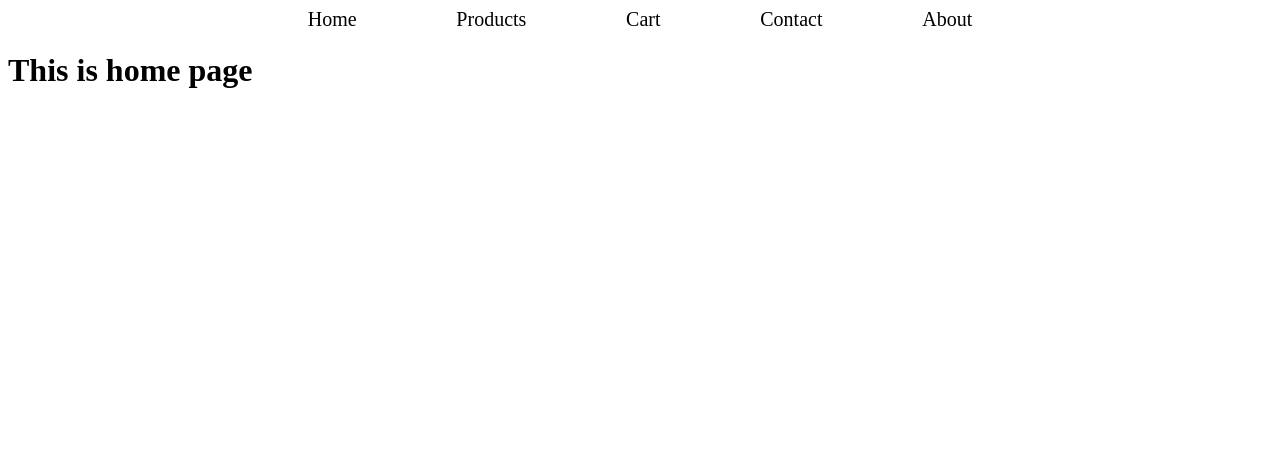
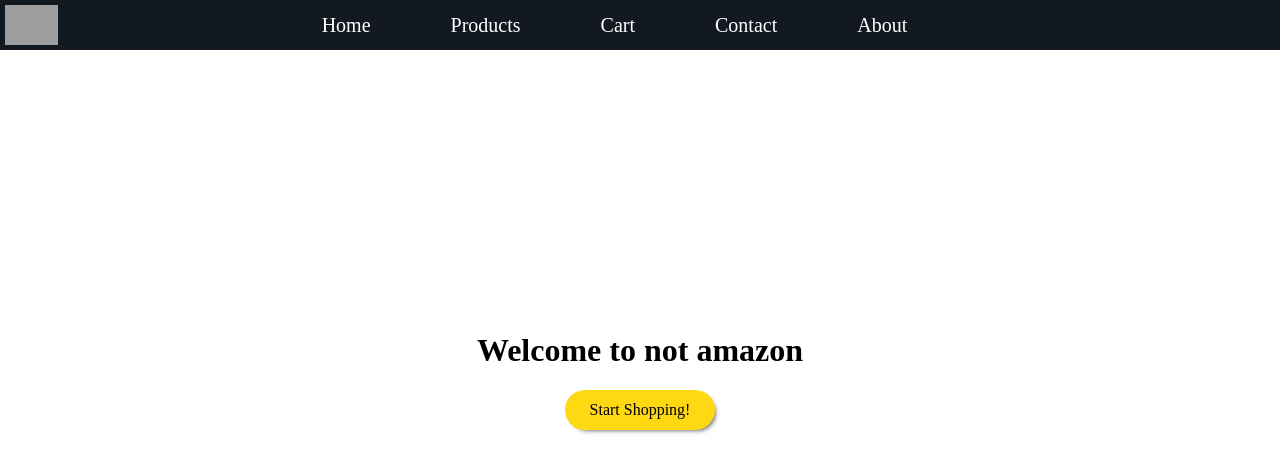
Before and after one commit to christianzurcher-dp/react-capstone, a React (Create React App) app: page / in a window 1280 px wide. Shown: the top 472 px of the page. Built offline with nearby package versions, Linux system fonts and the light colour scheme; no server answers; grey boxes are pictures that could not be loaded.

Commit message:
finished home page

```diff
--- a/src/App.js
+++ b/src/App.js
@@ -6,6 +6,7 @@ import Home from "./components/pages/Home";
 import NavBar from "./components/nav/NavBar";
 import Products from "./components/pages/Products";
 import SingleProduct from "./components/pages/SingleProduct";
+import Cart from "./components/pages/Cart";
 
 export default function App() {
   const [products, setProducts] = useState([]);
@@ -33,21 +34,36 @@ export default function App() {
   return (
     <div className="App">
       <BrowserRouter>
-        <NavBar />
+        <div className="nav">
+          <img
+            src="https://assets.change.org/photos/0/ej/nm/fbejNmdSfpvjxJq-800x450-noPad.jpg?1629400036"
+            alt="not amazon logo"
+          />
+          <NavBar />
+        </div>
         <Switch>
           <Route exact path="/" component={Home} />
           <Route
             path="/products/:slug"
             render={(route) => (
-              <SingleProduct route={route} products={products} />
+              <SingleProduct
+                route={route}
+                products={products}
+                addToCart={(item) => setCartItems([...cartItems, item])}
+              />
             )}
           />
           <Route
             path="/products"
             render={() => (
-              <Products products={products} categories={categories} />
+              <Products
+                products={products}
+                categories={categories}
+                addToCart={(item) => setCartItems([...cartItems, item])}
+              />
             )}
           />
+          <Route path="/cart" render={() => <Cart cartItems={cartItems} />} />
         </Switch>
       </BrowserRouter>
     </div>
--- a/src/components/pages/Cart.js
+++ b/src/components/pages/Cart.js
@@ -0,0 +1,11 @@
+export default function Cart({ cartItems }) {
+  const renderCartItems = cartItems.map((item) => {
+    return <div>{item.title}</div>;
+  });
+
+  return (
+    <div>
+      <div>{renderCartItems}</div>
+    </div>
+  );
+}
--- a/src/components/pages/Home.js
+++ b/src/components/pages/Home.js
@@ -1,7 +1,12 @@
+import { Link } from "react-router-dom";
+
 export default function Home() {
   return (
     <div className="home">
-      <h1>This is home page</h1>
+      <h1>Welcome to not amazon</h1>
+      <Link to="/products">
+        <div className="button">Start Shopping!</div>
+      </Link>
     </div>
   );
 }
--- a/src/components/pages/Products.js
+++ b/src/components/pages/Products.js
@@ -1,7 +1,7 @@
 import { useState, useEffect } from "react";
 import { Link } from "react-router-dom";
 
-export default function Products({ products, categories }) {
+export default function Products({ products, categories, addToCart }) {
   const [prodSort, setProdSort] = useState("default");
   const [prodFilter, setProdFilter] = useState(categories);
   const [searchValue, setsearchValue] = useState("");
@@ -17,6 +17,13 @@ export default function Products({ products, categories }) {
   } else if (prodSort === "z-a") {
     products.sort((a, b) => b.title.localeCompare(a.title));
   }
+
+  const truncate = (words, maxLength) => {
+    if (words.length > maxLength) {
+      return `${words.slice(0, maxLength)} …`;
+    }
+    return words;
+  };
 
   const handleChange = (e) => {
     prodFilter.includes(e.target.value)
@@ -52,13 +59,16 @@ export default function Products({ products, categories }) {
             <Link to={`/products/${product.id}`}>
               <img src={product.image} alt={product.category} />
               <div className="product-info">
-                <div className="title">{product.title}</div>
+                <div className="title">{truncate(product.title, 50)}</div>
+                <div className="description">
+                  {truncate(product.description, 40)}
+                </div>
                 <div className="price">${product.price}</div>
               </div>
             </Link>
           </div>
           <div className="add-cart">
-            <button>add to cart</button>
+            <button onClick={() => addToCart(product)}>Add to Cart</button>
           </div>
         </div>
       );
--- a/src/components/pages/SingleProduct.js
+++ b/src/components/pages/SingleProduct.js
@@ -15,7 +15,9 @@ export default function SingleProduct({ route, products }) {
     <div className="single-product">
       <img src={product.image} alt={product.category} />
       <div className="product-info">
-        <div className="title">{product.title}</div>
+        <div className="title">
+          <h4>{product.title}</h4>
+        </div>
         <div className="description">{product.description}</div>
         <div className="price">{product.price}</div>
         <button>add to cart</button>
--- a/src/styles/App.scss
+++ b/src/styles/App.scss
@@ -1,24 +1,66 @@
+body {
+  margin: 0px;
+}
+
 .App {
   a {
     text-decoration: none;
     color: #000;
   }
-  .nav-bar {
-    margin: 0px 200px;
+  .nav {
     display: flex;
-    justify-content: space-evenly;
-    a {
-      font-size: 20px;
+    background-color: #131921;
+    align-items: center;
+    justify-content: space-between;
+    img {
+      height: 40px;
+      margin-left: 5px;
     }
-    a:hover {
-      color: grey;
+    .nav-bar {
+      display: flex;
+      justify-content: center;
+      margin: 0;
+      margin-right: 26%;
+      height: 50px;
+      align-items: center;
+      a {
+        color: white;
+        font-size: 20px;
+        margin: 0px 40px 0px 40px;
+      }
+      a:hover {
+        color: grey;
+      }
+    }
+  }
+  .home {
+    display: flex;
+    flex-direction: column;
+    justify-content: center;
+    height: 80vh;
+    align-items: center;
+    .button {
+      display: flex;
+      align-items: center;
+      justify-content: center;
+      border-radius: 25px;
+      background-color: #ffd814;
+      height: 40px;
+      width: 150px;
+      box-shadow: 3px 3px 5px -3px rgba(0, 0, 0, 0.75);
+    }
+    .button:hover {
+      background-color: #f7ca01;
     }
   }
   .products {
     .sort-and-filter-container {
+      background-color: #242f3f;
+      color: white;
       display: flex;
       justify-content: space-between;
-      margin: 0px 40px 0px 20px;
+      padding-left: 30px;
+      padding-right: 60px;
       .sort-options {
         display: flex;
         align-items: center;
@@ -36,6 +78,7 @@
       }
     }
     .product-list {
+      margin-left: 10px;
       display: flex;
       flex-wrap: wrap;
       .product {
@@ -51,6 +94,7 @@
             max-width: 45%;
             max-height: 80%;
             margin-right: 10px;
+            object-fit: contain;
           }
           .product-info {
             width: 100%;
@@ -68,14 +112,33 @@
           }
         }
         a:hover {
-          .title {
+          .title,
+          .description {
             text-decoration: underline;
           }
         }
-        .buttons {
-          display: flex;
+        .add-cart {
+          button {
+            border: none;
+            border-radius: 25px;
+            background-color: #ffd814;
+            height: 40px;
+            width: 125px;
+            box-shadow: 3px 3px 5px -3px rgba(0, 0, 0, 0.75);
+          }
+          button:hover {
+            background-color: #f7ca01;
+            cursor: pointer;
+          }
         }
       }
     }
   }
+  .single-product {
+    display: flex;
+    background-color: #f7f7f7;
+    img {
+      max-width: 200px;
+    }
+  }
 }
```
